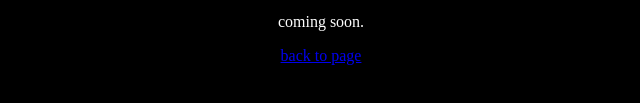
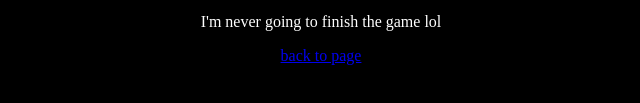
Before and after one commit to LatTo12/Latto-game-page, a plain HTML site: page comingsoon.html in a window 1280 px wide. Shown: the part 221-324 px from the top of the page, without its empty margins (319-959 px from the left). Drawn offline with Linux system fonts and the light colour scheme.

Commit message:
Update comingsoon.html

```diff
--- a/comingsoon.html
+++ b/comingsoon.html
@@ -6,7 +6,7 @@
 <body bgcolor= black text= white>
 <center>
 <img src= "images/lato.png">
-<p>coming soon.</p>
+<p>I'm never going to finish the game lol</p>
 
 <a href= "index.html"> back to page <a>
 
```
